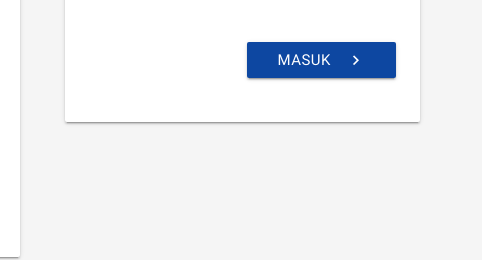
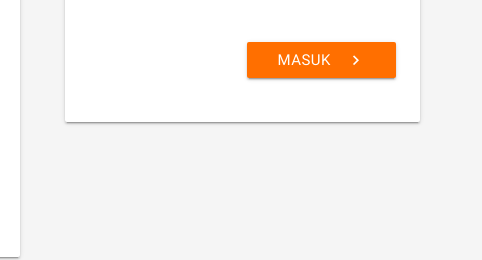
Before and after one commit to ElaNovita/pkbm, a plain HTML site: page index.html in a window 1280 px wide. Shown: the part 450-710 px from the top of the page, 798-1280 px from the left. Drawn offline with Linux system fonts and the light colour scheme.

Commit message:
update button color

```diff
--- a/index.html
+++ b/index.html
@@ -53,7 +53,7 @@
                                                     </div>
                                                 </div>
                                             </form>
-                                            <a class="waves-effect waves-light btn right blue darken-4" style="margin-top: 25px;" href="home.html"><i class="material-icons right">keyboard_arrow_right</i>Masuk</a>
+                                            <a class="waves-effect waves-light btn right amber darken-4" style="margin-top: 25px;" href="home.html"><i class="material-icons right">keyboard_arrow_right</i>Masuk</a>
                                         </div>
                                     </div>
                                     <!-- <div class="card-action">
```
